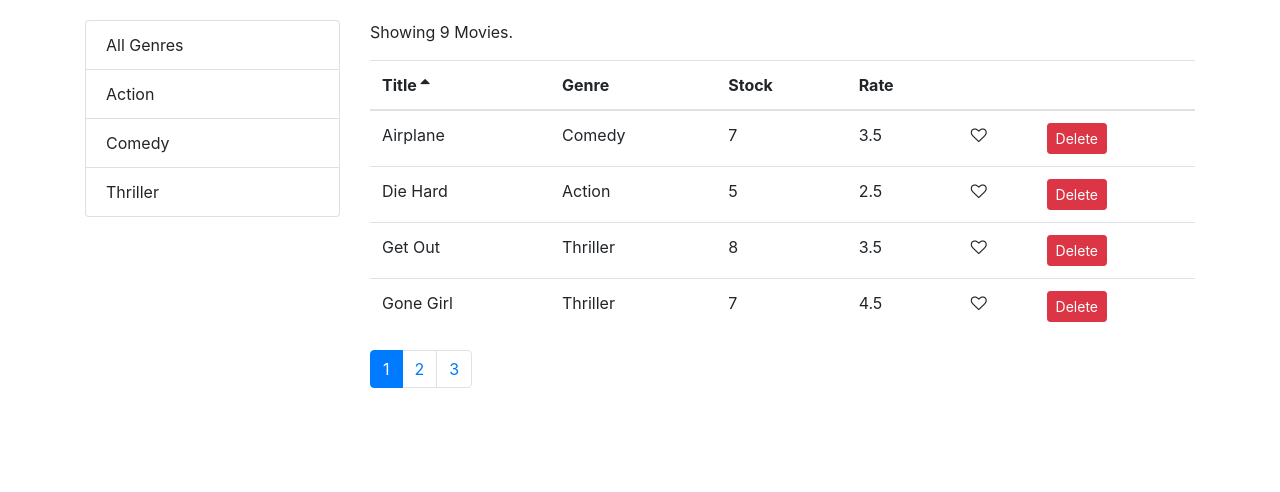
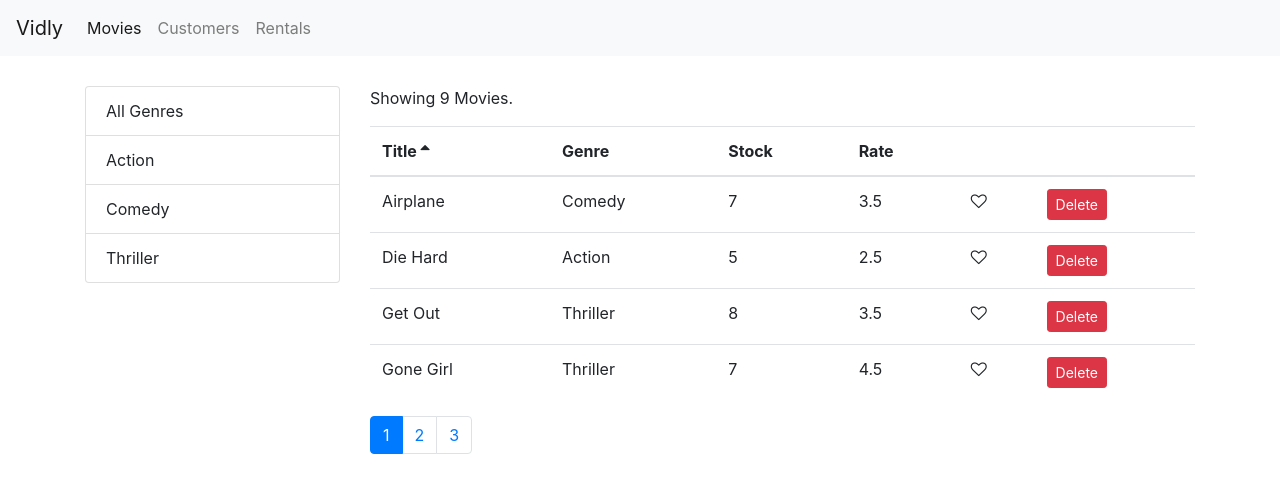
Before and after one commit to fwbrandao/Vidly-Store, a React (Create React App) app: page /movies in a window 1280 px wide. Shown: the top 492 px of the page. Built offline with nearby package versions, Linux system fonts and the light colour scheme.

Commit message:
navBar added

```diff
--- a/src/App.js
+++ b/src/App.js
@@ -1,19 +1,19 @@
 import React, { Component } from "react";
 import { Route, Redirect, Switch } from 'react-router-dom';
-import "./App.css";
 import { library } from "@fortawesome/fontawesome-svg-core";
 import { faGhost } from "@fortawesome/free-solid-svg-icons";
 import Movies from "./components/movies";
 import Customers from "./components/customers";
 import Rentals from "./components/rentals";
 import NotFound from "./components/notFound";
-
-
-library.add(faGhost);
+import NavBar from "./components/navBar";
+import "./App.css";
 
 class App extends Component {
   render() {
     return (
+        <React.Fragment>
+        <NavBar />
         <main className="container">
             <Switch>
             <Route path="/movies" component={Movies}></Route>
@@ -24,6 +24,7 @@
             <Redirect to="/not-found" />
             </Switch>
         </main>
+        </React.Fragment>
     );
   }
 }
--- /dev/null
+++ b/src/components/navBar.jsx
@@ -0,0 +1,26 @@
+import React from 'react';
+import { Link, NavLink } from 'react-router-dom';
+
+const NavBar = () => {
+    return  <nav className="navbar navbar-expand-lg navbar-light bg-light">
+                <Link className="navbar-brand" to="/">Vidly</Link>
+                <button className="navbar-toggler" type="button" data-toggle="collapse" data-target="#navbarNav" aria-controls="navbarNav" aria-expanded="false" aria-label="Toggle navigation">
+                <span className="navbar-toggler-icon"></span>
+                </button>
+                <div className="collapse navbar-collapse" id="navbarNav">
+                <ul className="navbar-nav">
+                    <li className="nav-item ">
+                    <NavLink className="nav-link" to="/movies">Movies <span className="sr-only">(current)</span></NavLink>
+                    </li>
+                    <li className="nav-item">
+                    <NavLink className="nav-link" to="/customers">Customers</NavLink>
+                    </li>
+                    <li className="nav-item">
+                    <NavLink className="nav-link" to="/rentals">Rentals</NavLink>
+                    </li>
+                </ul>
+                </div>
+            </nav>;
+}
+
+export default NavBar;
--- a/src/index.css
+++ b/src/index.css
@@ -1,9 +1,13 @@
 body {
   margin: 0;
-  padding: 20px 0 0 0;
+  padding: 0 0 0 0;
   font-family: sans-serif;
   -webkit-font-smoothing: antialiased;
   -moz-osx-font-smoothing: grayscale;
+}
+
+.navbar {
+    margin-bottom: 30px;
 }
 
 code {
```
Lines whose indentation alone changed are shown as unchanged.
